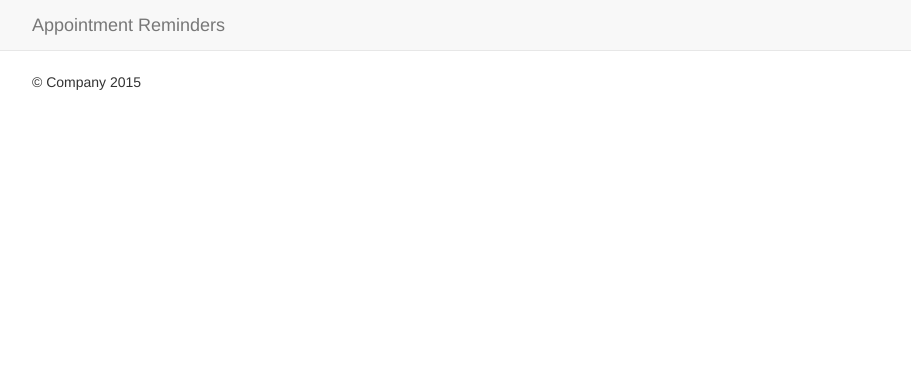
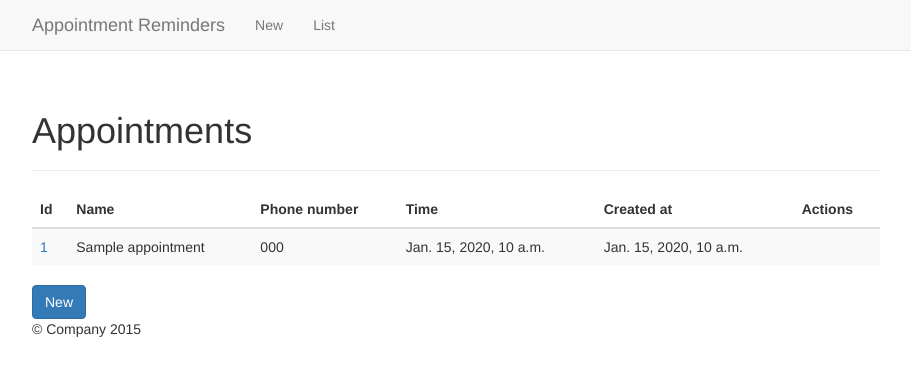
Before and after one commit to TwilioDevEd/appointment-reminders-django, a Django app: page /appointments in a window 1280 px wide. Shown: the top 376 px of the page, without its empty margins (38-949 px from the left). Run offline with Django 3.2, Linux system fonts and the light colour scheme; tables that the repository leaves empty hold one stand-in row (values such as "Sample post"); some libraries are stand-ins or nearby versions.

Commit message:
Building out more views

```diff
--- a/appointments/urls.py
+++ b/appointments/urls.py
@@ -2,12 +2,13 @@ from django.conf.urls import include, url
 from django.contrib import admin
 from django.views.generic import TemplateView
 
-from reminders.views import AppointmentCreateView
+from reminders.views import AppointmentListView, AppointmentCreateView, AppointmentDetailView
 
 urlpatterns = [
     url(r'^$', TemplateView.as_view(template_name='index.html'), name='home'),
-    url(r'^appointments$', TemplateView.as_view(template_name='reminders/list.html'), name='list_reminders'),
-    url(r'^appointments/new$', AppointmentCreateView.as_view(), name='new_reminder'),
+    url(r'^appointments$', AppointmentListView.as_view(), name='list_appointments'),
+    url(r'^appointments/new$', AppointmentCreateView.as_view(), name='new_appointment'),
+    url(r'^appointments/(?P<pk>[0-9]+)/$', AppointmentDetailView.as_view(), name='view_appointment'),
 
     url(r'^admin/', include(admin.site.urls)),
 ]
--- a/reminders/models.py
+++ b/reminders/models.py
@@ -1,6 +1,12 @@
+from django.core.urlresolvers import reverse
 from django.db import models
 
 class Appointment(models.Model):
     name = models.CharField(max_length=150)
     phone_number = models.CharField(max_length=15)
     time = models.DateTimeField()
+
+    created = models.DateTimeField(auto_now_add=True)
+
+    def get_absolute_url(self):
+        return reverse('view_appointment', args=[str(self.id)])
--- a/reminders/views.py
+++ b/reminders/views.py
@@ -1,7 +1,15 @@
+from django.views.generic import DetailView
 from django.views.generic.edit import CreateView
+from django.views.generic.list import ListView
 
 from .models import Appointment
+
+class AppointmentListView(ListView):
+    model = Appointment
 
 class AppointmentCreateView(CreateView):
     model = Appointment
     fields = ['name', 'phone_number', 'time']
+
+class AppointmentDetailView(DetailView):
+    model = Appointment
--- a/templates/base.html
+++ b/templates/base.html
@@ -28,11 +28,11 @@
           <span class="icon-bar"></span>
           <span class="icon-bar"></span>
         </button>
-        <a class="navbar-brand" href="#">Appointment Reminders</a>
+        <a class="navbar-brand" href="/">Appointment Reminders</a>
         <div class="navbar-collapse collapse navbar-responsive-collapse">
           <ul class="nav navbar-nav">
-<!--             <li><%= link_to "Create", new_appointment_path  %></li>
-            <li><%= link_to "List", appointments_path  %></li> -->
+            <li><a href="{% url 'new_appointment' %}">New</a></li>
+            <li><a href="{% url 'list_appointments' %}">List</a></li>
           </ul>
         </div>
       </div>
--- a/templates/index.html
+++ b/templates/index.html
@@ -10,7 +10,7 @@
 
       <p>This demo application will show you how to implement SMS appointment reminders with <a href="http://twilio.com">Twilio</a> in Django.
 
-      <p><a class="btn btn-primary btn-xs" href="{% url 'new_reminder' %}">Create a new Appointment</a> to see how it works!</p>
+      <p><a class="btn btn-primary btn-xs" href="{% url 'new_appointment' %}">Create a new Appointment</a> to see how it works!</p>
 
     </div>
 
--- /dev/null
+++ b/templates/reminders/appointment_list.html
@@ -0,0 +1,46 @@
+{% extends "base.html" %}
+
+{% block title %}Upcoming reminders{% endblock title %}
+
+{% block content %}
+  <div class="row">
+    <div class="col-lg-9">
+
+      <div class="page-header">
+        <h1>Appointments</h1>
+      </div>
+
+      <table class="table table-striped">
+        <thead>
+          <tr>
+            <th>Id</th>
+            <th>Name</th>
+            <th>Phone number</th>
+            <th>Time</th>
+            <th>Created at</th>
+            <th>Actions</th>
+          </tr>
+        </thead>
+        <tbody>
+          {% for appointment in object_list %}
+            <tr>
+              <td><a href="{{ appointment }}">{{ appointment.pk }}</a></td>
+              <td>{{ appointment.name }}</td>
+              <td>{{ appointment.phone_number }}</td>
+              <td>{{ appointment.time }}</td>
+              <td>{{ appointment.created }}</td>
+              <td>
+                {% comment %}
+                <a class="btn btn-default btn-xs" href="{% url 'edit_appointment' appointment.pk %}">Edit</a>
+                <a class="btn btn-xs btn-danger" href="{% url 'delete_appointment' %}">Delete</a>
+                {% endcomment %}
+              </td>
+            </tr>
+          {% endfor %}
+        </tbody>
+      </table>
+
+      <a class="btn btn-primary" href="{% url 'new_appointment' %}">New</a>
+    </div>
+  </div>
+{% endblock %}
--- a/templates/reminders/list.html
+++ /dev/null
@@ -1,14 +0,0 @@
-{% extends "base.html" %}
-
-{% block title %}Upcoming reminders{% endblock title %}
-
-{% block content %}
-  <div class="row">
-    <div class="col-lg-9">
-    <!--           <%= bootstrap_flash %>
-      <%= yield %> -->
-    </div>
-    <div class="col-lg-3">
-    </div><!--/span-->
-  </div><!--/row-->
-{% endblock %}
```
Also changed, not shown: templates/reminders/appointment_detail.html (added, +28 -0 lines), reminders/migrations/0003_appointment_created.py (added).
